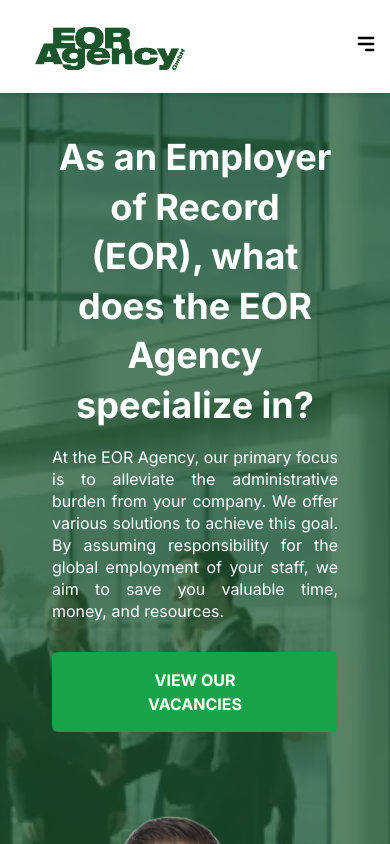
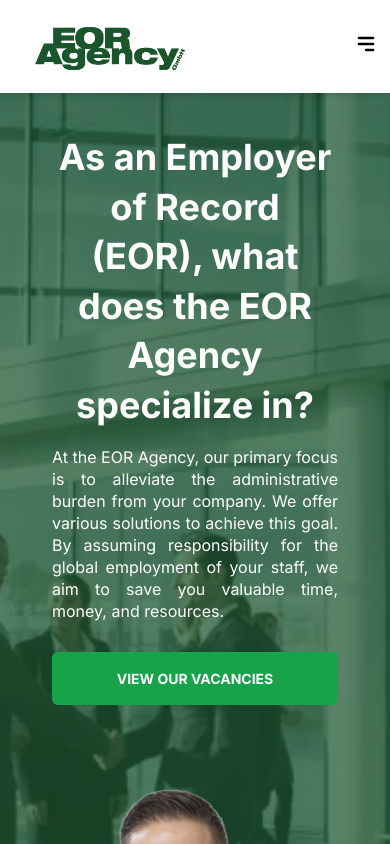
Before and after one commit to Faizan141-coder/flipjobs-fiverr, a Next.js app: page / in a window 390 px wide. Shown: the top 844 px of the page. Built offline with nearby package versions, Linux system fonts and the light colour scheme.

Commit message:
Update landing.tsx

```diff
--- a/components/landing.tsx
+++ b/components/landing.tsx
@@ -24,7 +24,7 @@
             employment of your staff, we aim to save you valuable time, money,
             and resources.
           </p>
-          <button className="uppercase mt-3.5 py-4 px-16 bg-green-600 hover:bg-green-700 transition duration-100 ease-in rounded-md text-white justify-center lg:w-[320px] md:w-[320px] sm:w-[320px] w-full font-bold">
+          <button className="uppercase mt-3.5 py-4 px-16  bg-green-600 hover:bg-green-700 transition duration-100 ease-in rounded-md text-white justify-center lg:w-[320px] md:w-[320px] sm:w-[320px] w-full font-bold lg:text-[16px] md:text-[16px] sm:text-[16px] text-[14px]">
             View our vacancies
           </button>
         </div>
```
